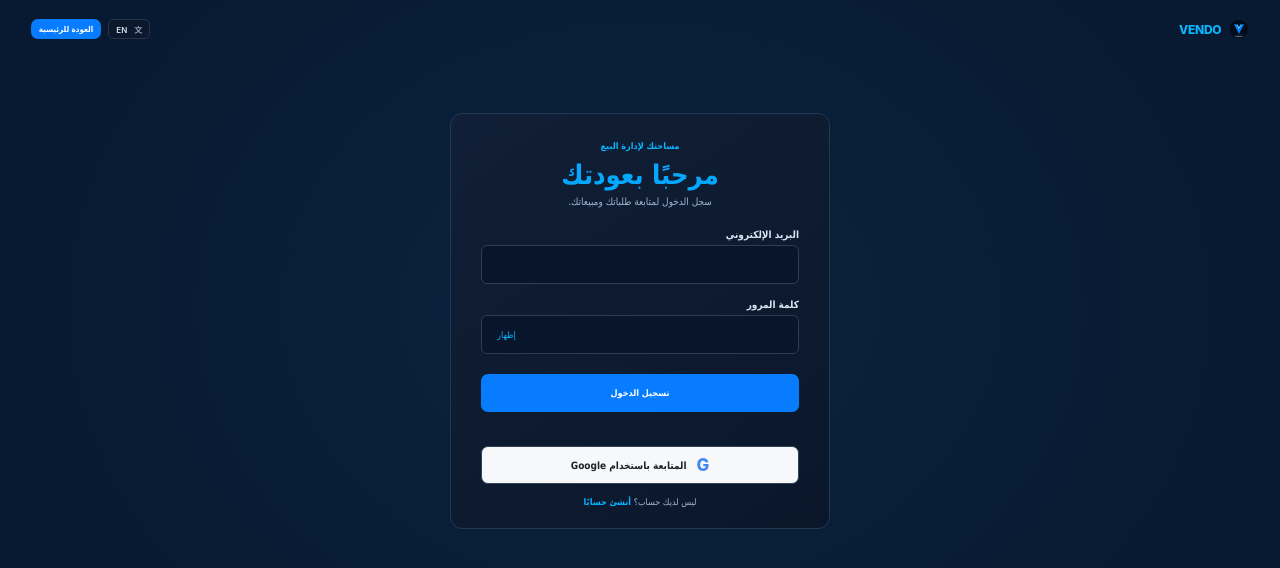
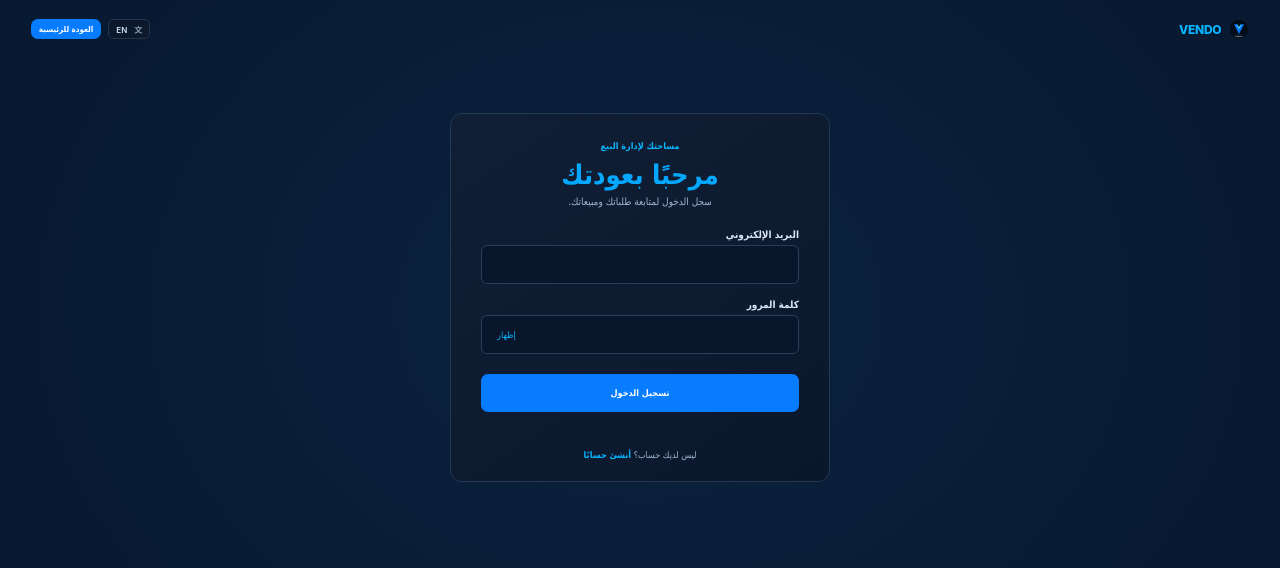
Before and after one commit to yyatgekwad/vendo, a plain HTML site: page login.html in a window 1280 px wide. Drawn offline with Linux system fonts and the light colour scheme.

Commit message:
Remove Google sign-in from login page

```diff
--- a/login.html
+++ b/login.html
@@ -37,11 +37,6 @@
           <p class="form-message" data-auth-message aria-live="polite"></p>
         </form>
 
-        <button class="google-auth-button" type="button" data-google-auth>
-          <span class="google-auth-mark" aria-hidden="true">G</span>
-          <span data-i18n="google-continue">المتابعة باستخدام Google</span>
-        </button>
-
         <p class="signup-prompt">
           <span data-i18n="no-account">ليس لديك حساب؟</span>
           <a href="signup.html" data-i18n="create-account">أنشئ حسابًا</a>
```
